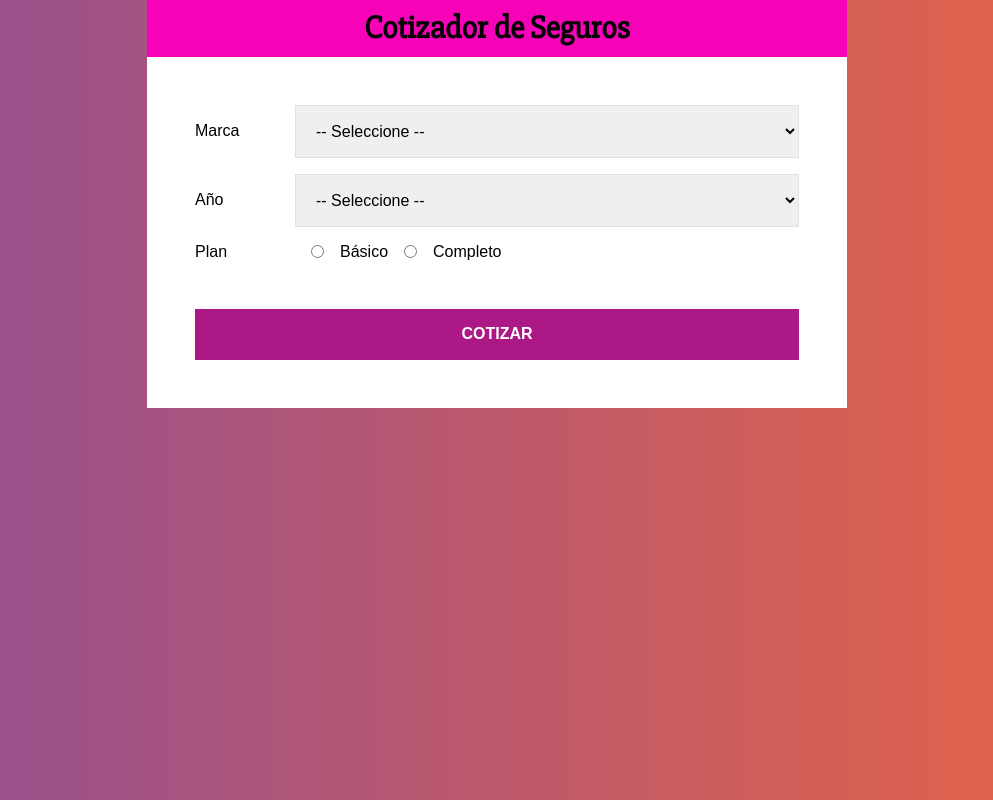
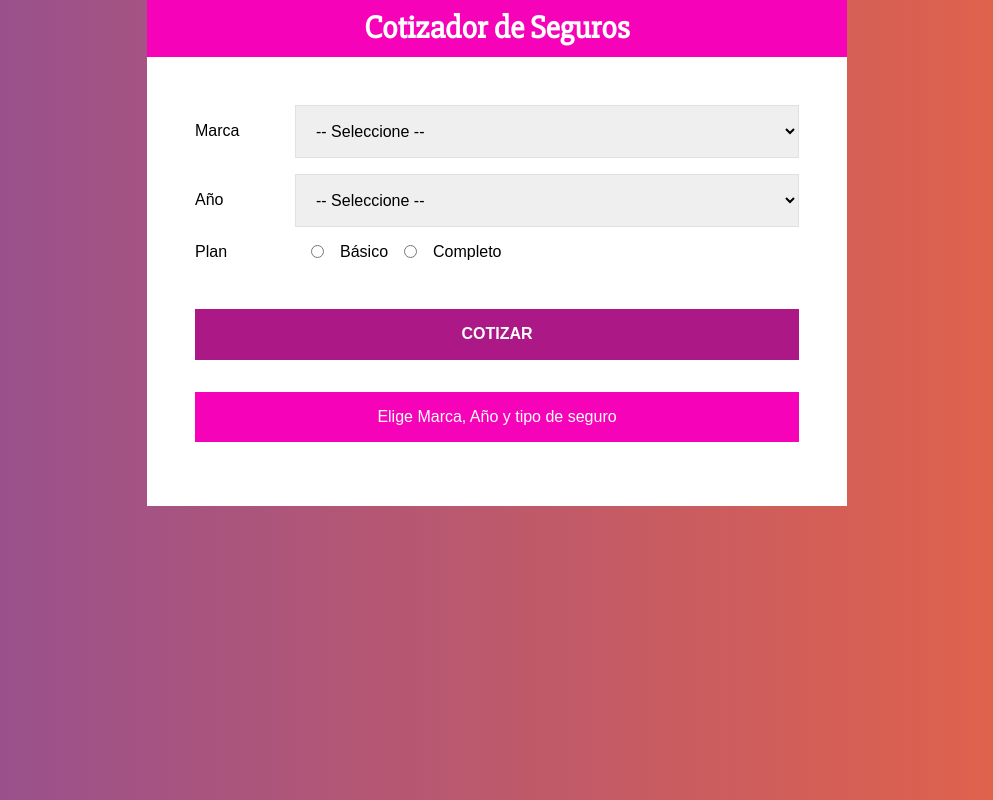
Before and after one commit to maru8605/cotizador-seguro, a React (Create React App) app: page / in a window 1280 px wide. Shown: the whole page, without its empty margins (143-1136 px from the left). Built offline with nearby package versions, Linux system fonts and the light colour scheme.

Commit message:
Componenetes de Resultado y Resumen

```diff
--- a/src/App.js
+++ b/src/App.js
@@ -1,6 +1,9 @@
+import {useState} from 'react'
 import styled from '@emotion/styled';
 import Header from "./components/Header";
 import Form from './components/Form';
+import Resumen from './components/Resumen';
+import Result from './components/Result';
 
 const Container = styled.div`
   max-width: 700px;
@@ -12,6 +15,18 @@ const FormContainer = styled.div`
 `
 
 function App() {
+  const [resumen, setResumen] = useState({
+    cotizacion: 0,
+    data : {
+      marca :'',
+      year: '',
+      plan: ''
+
+    }
+
+  })
+
+  const {cotizacion, data} = resumen;
   return (
     <Container>
       <Header
@@ -19,7 +34,15 @@ function App() {
       />
 
       <FormContainer>
-        <Form/>
+        <Form
+        setResumen={setResumen}/>
+
+        <Resumen
+          data={data}
+        />
+        <Result
+          cotizacion={cotizacion}
+        />
       </FormContainer>
     </Container>
   );
--- a/src/components/Form.js
+++ b/src/components/Form.js
@@ -50,7 +50,7 @@ const Error = styled.div`
     margin-bottom: 2rem;
 `
 
-const Form = () => {
+const Form = ( {setResumen} ) => {
 
     const [data, setData] = useState({
         marca:'',
@@ -86,12 +86,16 @@ const Form = () => {
         resultado -= ((diferencia * 3 ) * resultado) / 100
 
         // incremento segun modelo
-        resultado = calcularMarca(marca) * resultado
+        resultado = calcularMarca(marca) * resultado;
         // basico 20% + / completo 50% +
         const incrementoPlan = obtenerPlan(plan)
         resultado = parseFloat(incrementoPlan * resultado).toFixed(2)
         console.log(resultado)
         // calculo del total
+        setResumen({
+            cotizacion: resultado,
+            data
+        })
     }
 
     return (
--- a/src/components/Header.js
+++ b/src/components/Header.js
@@ -4,7 +4,7 @@ const HeaderContainer = styled.header`
    background-color: #f603b9;
    padding: 10px;
    font-weight: bold;
-   color: ffffff;
+   color: #ffffff;
 `
 const HeaderText = styled.h1`
     font-size: 2rem;
--- /dev/null
+++ b/src/components/Result.js
@@ -0,0 +1,38 @@
+import React from 'react'
+import styled from '@emotion/styled';
+
+const Mensaje = styled.p`
+    background-color: #f603b9;
+    margin-top: 2rem;
+    padding: 1rem;
+    text-align: center;
+    color: #fff;
+`
+const DivCotizacion = styled.div`
+    text-align: center;
+    padding: .5rem;
+    border: solid 1px #26C6DA;
+    background-color: #f603b9 ;
+    margin-top: 1rem;
+    position: relative;
+`
+
+const MensajeCotizacion = styled.p`
+    color: #fff;
+    padding: 1rem;
+    text-transform: uppercase;
+    font-weight: bold;
+    margin: 0;
+`
+
+const Result = ({cotizacion}) => {
+
+    return (
+      (cotizacion === 0 ) ? <Mensaje>Elige Marca, Año y tipo de seguro</Mensaje>
+       : ( <DivCotizacion>
+            <MensajeCotizacion>El total a pagar es : $ {cotizacion}</MensajeCotizacion>
+          </DivCotizacion>  )
+    )
+}
+
+export default Result
--- /dev/null
+++ b/src/components/Resumen.js
@@ -0,0 +1,29 @@
+import styled from '@emotion/styled';
+import {primerMayuscula} from '../helper'
+const ResumenContainer = styled.div`
+    background-color: #ac1987;
+    padding: 1rem;
+    color: #fff;
+    text-align: center;
+    margin-top: 1rem;
+`
+
+
+const Resumen = ( {data} ) => {
+    const {marca, year, plan} = data;
+
+    if( marca === '' || year === '' || plan === '') return null;
+
+    return (
+        <ResumenContainer>
+           <h2>Resumen de cotizacion</h2>
+           <ul>
+               <li>Marca: {primerMayuscula(marca)}</li>
+               <li>Año del auto: {primerMayuscula(year)}</li>
+               <li>Plan: {primerMayuscula(plan)}</li>
+           </ul>
+        </ResumenContainer>
+    )
+}
+
+export default Resumen
--- a/src/helper.js
+++ b/src/helper.js
@@ -28,3 +28,8 @@ export function calcularMarca (marca){
 export function obtenerPlan(plan){
     return (plan === 'basico') ? 1.2 : 1.5
 }
+
+// primer letra mayuscula
+export function primerMayuscula(texto){
+    return texto.charAt(0).toUpperCase() + texto.slice(1)
+}
--- a/src/index.css
+++ b/src/index.css
@@ -13,8 +13,8 @@ body {
 }
 ul {
   list-style: none;
-  padding: none;
-  margin: none;
+  padding: 0;
+  margin: 0;
 }
 span.resultado {
   position: relative;
```
